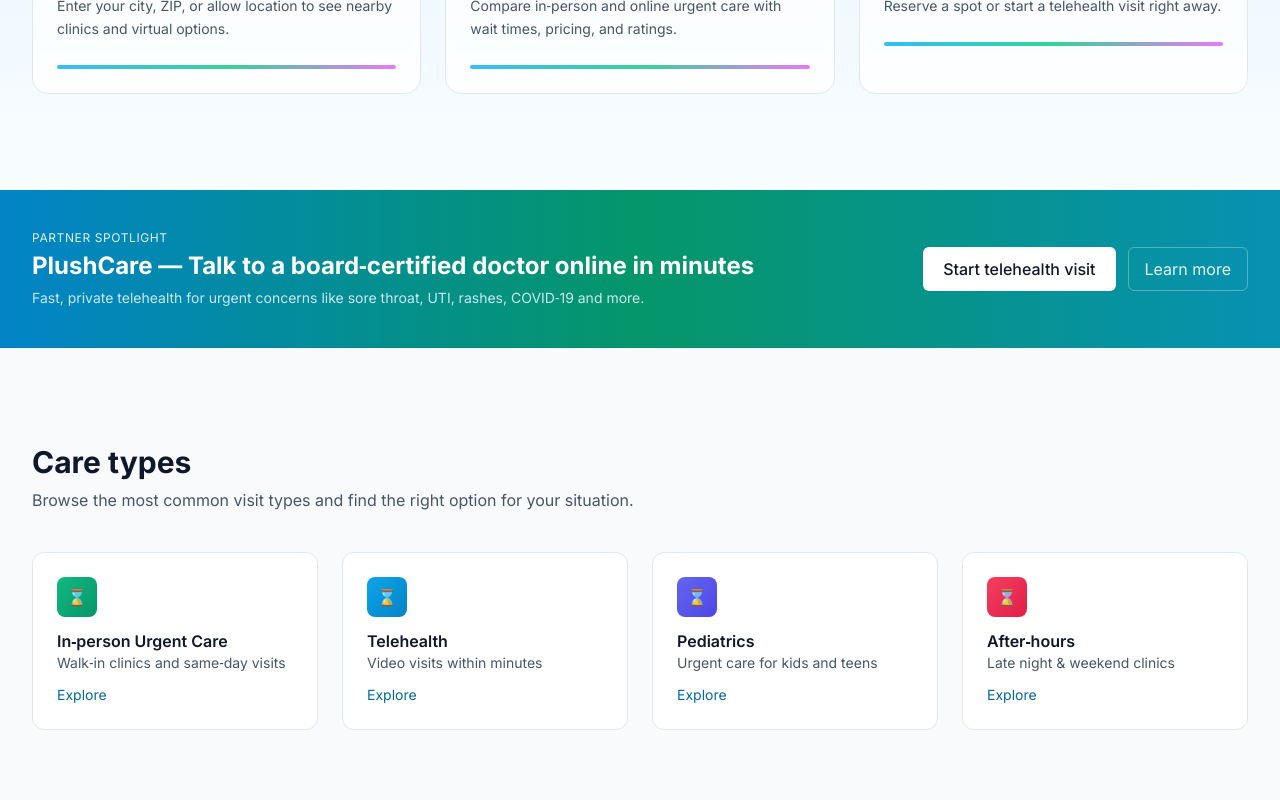
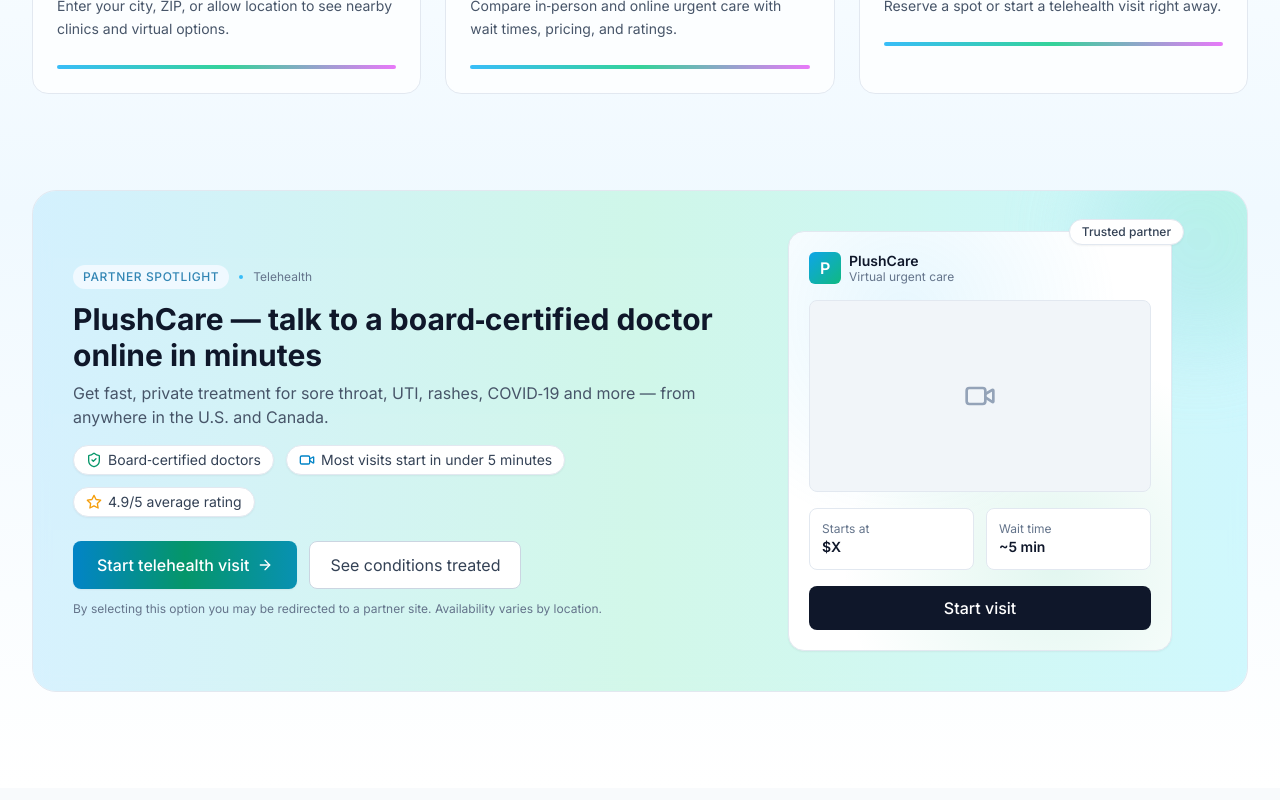
Before and after one commit to django-nerd/frontend-repo_ag8d2qhs_1lt031, a React (Vite) app: page / in a window 1280 px wide. Shown: the part 860-1660 px from the top of the page. Built offline with nearby package versions, Linux system fonts and the light colour scheme; a web font is replaced by a local one.

Commit message:
Update project prj_ag8d2qhs - 2025-11-20T21:09:02.354Z

```diff
--- a/src/components/HowItWorks.jsx
+++ b/src/components/HowItWorks.jsx
@@ -1,5 +1,5 @@
 import { motion } from "framer-motion";
-import { MapPin, Stethoscope, Clock, CalendarCheck } from "lucide-react";
+import { MapPin, Stethoscope, CalendarCheck, Star, ShieldCheck, Video, ArrowRight } from "lucide-react";
 
 export default function HowItWorks() {
   const steps = [
@@ -28,8 +28,9 @@
 
   return (
     <section id="how" className="relative overflow-hidden">
-      {/* Sexy gradient backdrop */}
-      <div className="absolute inset-0 bg-gradient-to-b from-white via-sky-50 to-white"></div>
+      {/* Gradient backdrop */}
+      <div className="absolute inset-0 bg-gradient-to-b from-white via-sky-50 to-white" />
+
       <div className="relative max-w-7xl mx-auto px-4 sm:px-6 lg:px-8 py-16 sm:py-24">
         <div className="text-center">
           <motion.h2
@@ -84,35 +85,116 @@
         </div>
       </div>
 
-      {/* PlushCare full-width banner */}
-      <div className="relative">
-        <div className="absolute inset-0 bg-gradient-to-r from-sky-600 via-emerald-600 to-cyan-600" />
-        <div className="relative max-w-7xl mx-auto px-4 sm:px-6 lg:px-8 py-8 sm:py-10">
-          <div className="flex flex-col sm:flex-row items-center justify-between gap-4 sm:gap-6">
-            <div className="text-center sm:text-left">
-              <p className="text-sky-100 text-xs uppercase tracking-wider">Partner spotlight</p>
-              <h3 className="mt-1 text-white text-xl sm:text-2xl font-bold">
-                PlushCare — Talk to a board‑certified doctor online in minutes
+      {/* PlushCare partner highlight (refined) */}
+      <div className="relative px-4 sm:px-6 lg:px-8 pb-16 sm:pb-24">
+        <div className="mx-auto max-w-7xl">
+          <div className="relative overflow-hidden rounded-3xl border border-slate-200 bg-white/80 backdrop-blur supports-[backdrop-filter]:bg-white/60">
+            {/* soft gradient edge */}
+            <div className="pointer-events-none absolute -inset-px rounded-[1.5rem] bg-gradient-to-r from-sky-300/30 via-emerald-300/30 to-cyan-300/30" aria-hidden />
+
+            {/* decorative blob */}
+            <div className="absolute -top-16 -right-16 h-56 w-56 rounded-full bg-gradient-to-tr from-sky-200 to-emerald-200 blur-2xl opacity-70" aria-hidden />
+
+            <div className="relative grid gap-8 p-6 sm:p-8 lg:p-10 lg:grid-cols-12 items-center">
+              {/* Left content */}
+              <div className="lg:col-span-7">
+                <div className="flex items-center gap-2.5">
+                  <span className="text-xs font-medium tracking-wider text-sky-700/80 bg-sky-50 rounded-full px-2.5 py-1 uppercase">Partner spotlight</span>
+                  <span className="h-1 w-1 rounded-full bg-sky-400" />
+                  <span className="text-xs text-slate-500">Telehealth</span>
+                </div>
+                <h3 className="mt-3 text-2xl sm:text-3xl font-bold text-slate-900">
+                  PlushCare — talk to a board‑certified doctor online in minutes
                 </h3>
-              <p className="mt-1.5 text-sky-100/90 text-sm">
-                Fast, private telehealth for urgent concerns like sore throat, UTI, rashes, COVID‑19 and more.
+                <p className="mt-2 text-slate-600 max-w-prose">
+                  Get fast, private treatment for sore throat, UTI, rashes, COVID‑19 and more — from anywhere in the U.S. and Canada.
                 </p>
+
+                {/* Trust + rating */}
+                <div className="mt-4 flex flex-wrap items-center gap-3 text-sm">
+                  <div className="inline-flex items-center gap-1.5 rounded-full border border-slate-200 bg-white px-3 py-1 text-slate-700 shadow-sm">
+                    <ShieldCheck className="h-4 w-4 text-emerald-600" />
+                    Board‑certified doctors
                   </div>
-            <div className="flex items-center gap-3">
+                  <div className="inline-flex items-center gap-1.5 rounded-full border border-slate-200 bg-white px-3 py-1 text-slate-700 shadow-sm">
+                    <Video className="h-4 w-4 text-sky-600" />
+                    Most visits start in under 5 minutes
+                  </div>
+                  <div className="inline-flex items-center gap-1.5 rounded-full border border-slate-200 bg-white px-3 py-1 text-slate-700 shadow-sm">
+                    <Star className="h-4 w-4 text-amber-500" />
+                    4.9/5 average rating
+                  </div>
+                </div>
+
+                {/* CTAs */}
+                <div className="mt-6 flex flex-col sm:flex-row items-stretch sm:items-center gap-3">
                   <a
                     href="https://plushcare.com/"
                     target="_blank"
                     rel="noreferrer"
-                className="inline-flex items-center justify-center h-11 px-5 rounded-md bg-white text-slate-900 font-medium shadow-sm hover:bg-slate-50"
+                    className="group inline-flex items-center justify-center h-11 sm:h-12 px-5 sm:px-6 rounded-lg text-white font-medium shadow-sm bg-gradient-to-r from-sky-600 via-emerald-600 to-cyan-600 hover:from-sky-500 hover:via-emerald-500 hover:to-cyan-500 transition-colors"
                   >
                     Start telehealth visit
+                    <ArrowRight className="ml-2 h-4 w-4 transition-transform group-hover:translate-x-0.5" />
                   </a>
                   <a
-                href="#"
-                className="inline-flex items-center justify-center h-11 px-4 rounded-md border border-white/30 text-white/90 hover:bg-white/10"
+                    href="https://plushcare.com/conditions/"
+                    target="_blank"
+                    rel="noreferrer"
+                    className="inline-flex items-center justify-center h-11 sm:h-12 px-5 rounded-lg border border-slate-300 bg-white text-slate-700 hover:bg-slate-50"
                   >
-                Learn more
+                    See conditions treated
                   </a>
+                </div>
+                <p className="mt-3 text-xs text-slate-500">
+                  By selecting this option you may be redirected to a partner site. Availability varies by location.
+                </p>
+              </div>
+
+              {/* Right visual */}
+              <div className="lg:col-span-5">
+                <div className="relative mx-auto w-full max-w-sm">
+                  {/* card mock */}
+                  <div className="relative overflow-hidden rounded-2xl border border-slate-200 bg-white shadow-sm">
+                    <div className="absolute inset-0 bg-[radial-gradient(circle_at_30%_20%,rgba(56,189,248,0.12),transparent_50%),radial-gradient(circle_at_70%_80%,rgba(16,185,129,0.12),transparent_50%)]" aria-hidden />
+                    <div className="relative p-5">
+                      <div className="flex items-center gap-2">
+                        <div className="h-8 w-8 rounded-md bg-gradient-to-br from-sky-500 to-emerald-500 grid place-items-center text-white font-semibold">P</div>
+                        <div>
+                          <p className="text-sm font-semibold text-slate-900 leading-tight">PlushCare</p>
+                          <p className="text-xs text-slate-500 leading-tight">Virtual urgent care</p>
+                        </div>
+                      </div>
+                      <div className="mt-4 aspect-video rounded-lg bg-slate-100 grid place-items-center border border-slate-200">
+                        <Video className="h-8 w-8 text-slate-400" />
+                      </div>
+                      <div className="mt-4 grid grid-cols-2 gap-3 text-sm">
+                        <div className="rounded-lg border border-slate-200 bg-white p-3">
+                          <p className="text-xs text-slate-500">Starts at</p>
+                          <p className="font-semibold text-slate-900">$X</p>
+                        </div>
+                        <div className="rounded-lg border border-slate-200 bg-white p-3">
+                          <p className="text-xs text-slate-500">Wait time</p>
+                          <p className="font-semibold text-slate-900">~5 min</p>
+                        </div>
+                      </div>
+                      <a
+                        href="https://plushcare.com/"
+                        target="_blank"
+                        rel="noreferrer"
+                        className="mt-4 inline-flex w-full items-center justify-center h-11 rounded-lg bg-slate-900 text-white font-medium hover:bg-slate-800"
+                      >
+                        Start visit
+                      </a>
+                    </div>
+                  </div>
+
+                  {/* floating badge */}
+                  <div className="absolute -top-3 -right-3 rounded-full border border-slate-200 bg-white px-3 py-1 text-xs font-medium text-slate-700 shadow-sm">
+                    Trusted partner
+                  </div>
+                </div>
+              </div>
             </div>
           </div>
         </div>
```
Also changed, not shown: 1 other file (tests, documents, lock files or other folders). Lines whose indentation alone changed are shown as unchanged.
